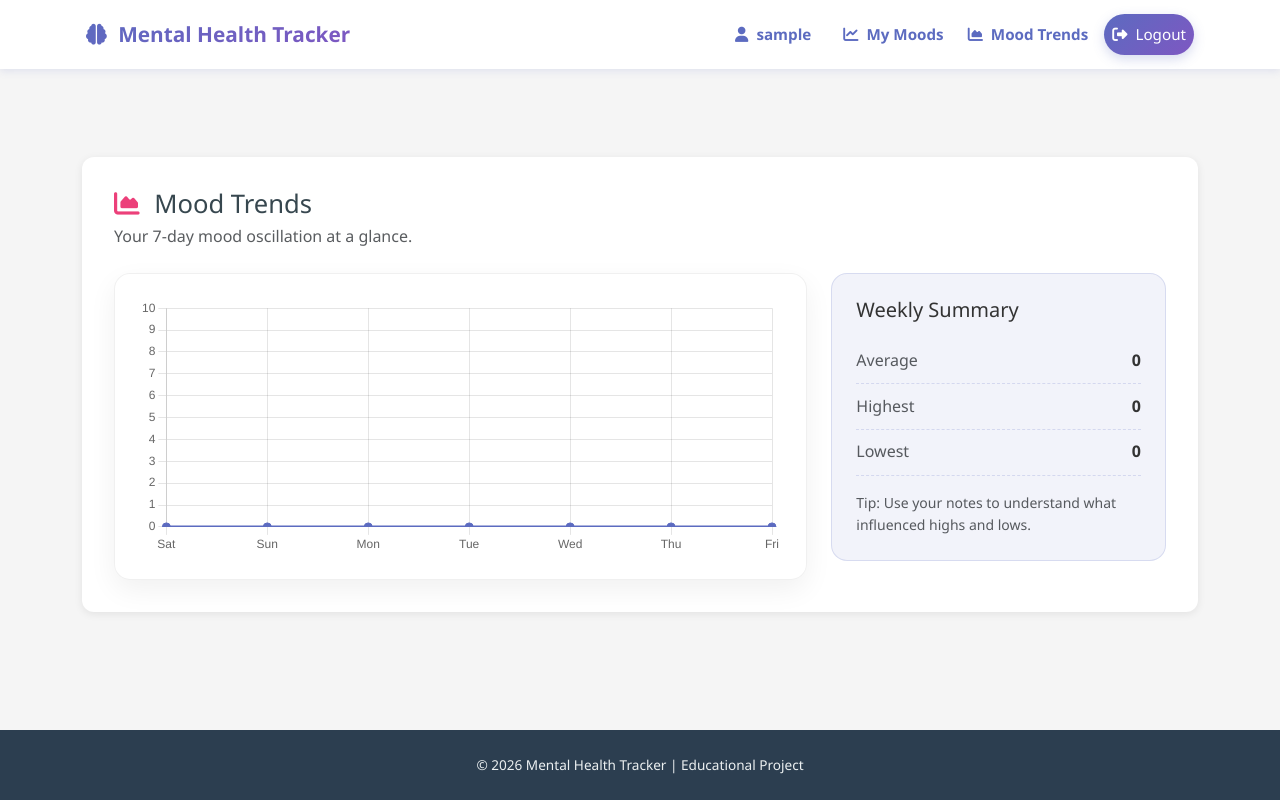
After one commit to oliveiracle/mental-health-tracker, a Django app: page /mood/trends/ in a window 1280 px wide. The commit adds this page. Run offline with Django 5.2, Linux system fonts and the light colour scheme; the visitor is signed in with stand-in values (Sample User, id 1); data that the repository does not hold is empty.

Commit message:
Add weekly mood trends chart

```diff
--- a/tracker/templates/tracker/base.html
+++ b/tracker/templates/tracker/base.html
@@ -45,6 +45,11 @@
               <li class="nav-item">
                 <!-- my moods link -->
                 <a class="nav-link nav-link-primary" href="{% url 'mood_list' %}" aria-label="View my mood entries"><i class="fas fa-chart-line"></i> My Moods</a>
+              </li>
+              <li class="nav-item">
+                <a class="nav-link nav-link-primary" href="{% url 'mood_trends' %}" aria-label="View mood trends">
+                  <i class="fas fa-chart-area"></i> Mood Trends
+                </a>
               </li>
               <li class="nav-item">
                 <!-- logout link -->
--- /dev/null
+++ b/tracker/templates/tracker/mood_trends.html
@@ -0,0 +1,124 @@
+{% extends 'tracker/base.html' %}
+
+{% block title %}Mood Trends - Mental Health Tracker{% endblock %}
+
+{% block content %}
+<div class="row">
+  <div class="col-12">
+    <div class="glass-card">
+      <div class="d-flex flex-wrap justify-content-between align-items-center gap-3 mb-4">
+        <div>
+          <h2 class="mb-1"><i class="fas fa-chart-area"></i> Mood Trends</h2>
+          <p class="text-muted mb-0">Your 7-day mood oscillation at a glance.</p>
+        </div>
+        <a href="{% url 'mood_list' %}" class="btn btn-secondary-action">
+          <i class="fas fa-arrow-left"></i> Back to My Moods
+        </a>
+      </div>
+
+      <div class="row g-4">
+        <div class="col-lg-8">
+          <div class="chart-card">
+            <canvas id="moodChart" height="120"></canvas>
+          </div>
+        </div>
+        <div class="col-lg-4">
+          <div class="summary-card">
+            <h5 class="mb-3">Weekly Summary</h5>
+            <div class="summary-item">
+              <span class="text-muted">Average</span>
+              <strong>{{ weekly_avg }}</strong>
+            </div>
+            <div class="summary-item">
+              <span class="text-muted">Highest</span>
+              <strong>{{ weekly_max }}</strong>
+            </div>
+            <div class="summary-item">
+              <span class="text-muted">Lowest</span>
+              <strong>{{ weekly_min }}</strong>
+            </div>
+            <p class="text-muted small mt-3 mb-0">Tip: Use your notes to understand what influenced highs and lows.</p>
+          </div>
+        </div>
+      </div>
+    </div>
+  </div>
+</div>
+
+{{ labels|json_script:"mood-labels" }}
+{{ scores|json_script:"mood-scores" }}
+
+<style>
+  .chart-card {
+    background: rgba(255, 255, 255, 0.85);
+    border-radius: 16px;
+    padding: 1.5rem;
+    border: 1px solid rgba(0, 0, 0, 0.06);
+    box-shadow: 0 10px 28px rgba(0, 0, 0, 0.06);
+  }
+
+  .summary-card {
+    background: rgba(92, 107, 192, 0.08);
+    border-radius: 16px;
+    padding: 1.5rem;
+    border: 1px solid rgba(92, 107, 192, 0.18);
+  }
+
+  .summary-item {
+    display: flex;
+    justify-content: space-between;
+    align-items: center;
+    padding: 0.6rem 0;
+    border-bottom: 1px dashed rgba(92, 107, 192, 0.2);
+  }
+
+  .summary-item:last-child {
+    border-bottom: none;
+  }
+</style>
+{% endblock %}
+
+{% block extra_js %}
+<script src="https://cdn.jsdelivr.net/npm/chart.js"></script>
+<script>
+  const labels = JSON.parse(document.getElementById("mood-labels").textContent);
+  const scores = JSON.parse(document.getElementById("mood-scores").textContent);
+
+  const ctx = document.getElementById("moodChart").getContext("2d");
+  new Chart(ctx, {
+    type: "line",
+    data: {
+      labels,
+      datasets: [
+        {
+          label: "Mood Score",
+          data: scores,
+          borderColor: "#5c6bc0",
+          backgroundColor: "rgba(92, 107, 192, 0.18)",
+          fill: true,
+          tension: 0.35,
+          pointRadius: 4,
+          pointBackgroundColor: "#5c6bc0",
+        },
+      ],
+    },
+    options: {
+      responsive: true,
+      scales: {
+        y: {
+          min: 0,
+          max: 10,
+          ticks: {
+            stepSize: 1,
+          },
+        },
+      },
+      plugins: {
+        legend: {
+          display: false,
+        },
+      },
+    },
+  });
+</script>
+{% endblock %}
--- a/tracker/urls.py
+++ b/tracker/urls.py
@@ -6,6 +6,7 @@ urlpatterns = [
     path('register/', views.register, name='register'),
     path('logout/', views.logout_view, name='logout'),
     path('mood/', views.mood_list, name='mood_list'),
+    path('mood/trends/', views.mood_trends, name='mood_trends'),
     path('mood/add/', views.mood_create, name='mood_create'),
     path('mood/<int:pk>/edit/', views.mood_edit, name='mood_edit'),
     path('mood/<int:pk>/delete/', views.mood_delete, name='mood_delete'),
--- a/tracker/views.py
+++ b/tracker/views.py
@@ -3,6 +3,9 @@ from django.contrib.auth import login, logout
 from django.contrib.auth.decorators import login_required
 from django.contrib import messages
 from django.core.paginator import Paginator
+from django.db.models import Avg
+from django.utils import timezone
+from datetime import timedelta
 from .forms import RegisterForm, MoodEntryForm
 from .models import MoodEntry
 
@@ -95,3 +98,36 @@ def mood_delete(request, pk):
         messages.success(request, 'Mood deleted!')
         return redirect('mood_list')
     return render(request, 'tracker/mood_confirm_delete.html', {'mood': mood})
+
+
+@login_required
+def mood_trends(request):
+    today = timezone.localdate()
+    start_date = today - timedelta(days=6)
+    days = [start_date + timedelta(days=offset) for offset in range(7)]
+
+    weekly_data = (
+        MoodEntry.objects.filter(user=request.user, date__range=(start_date, today))
+        .values('date')
+        .annotate(avg_score=Avg('mood_score'))
+    )
+    avg_map = {item['date']: item['avg_score'] for item in weekly_data}
+
+    labels = [day.strftime('%a') for day in days]
+    scores = [round(avg_map.get(day) or 0, 2) for day in days]
+
+    weekly_avg = round(
+        (sum(scores) / len([s for s in scores if s > 0])) if any(s > 0 for s in scores) else 0,
+        2,
+    )
+    weekly_max = max(scores) if scores else 0
+    weekly_min = min([s for s in scores if s > 0], default=0)
+
+    context = {
+        'labels': labels,
+        'scores': scores,
+        'weekly_avg': weekly_avg,
+        'weekly_max': weekly_max,
+        'weekly_min': weekly_min,
+    }
+    return render(request, 'tracker/mood_trends.html', context)
```
